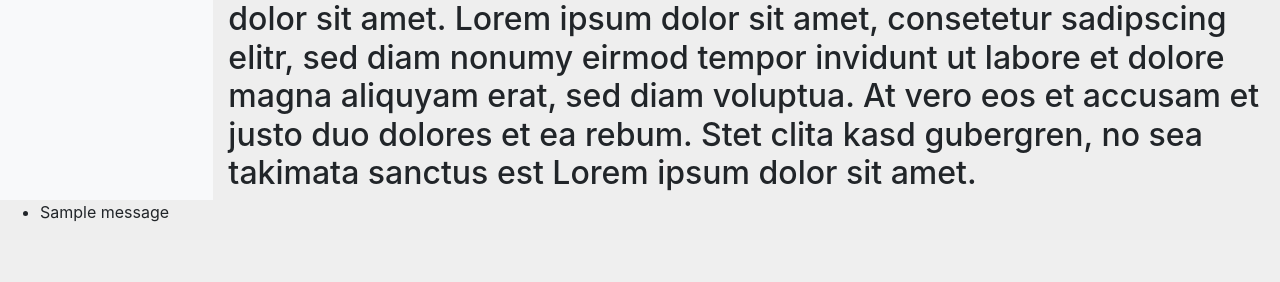
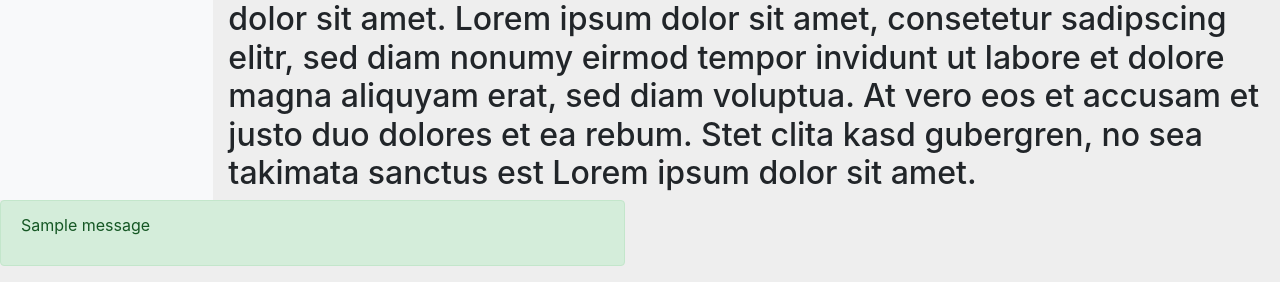
Before and after one commit to CaoKaiK/time_tracker, a Django app: page / in a window 1280 px wide. Shown: the part 617-899 px from the top of the page. Before the commit the page ends 839 px from the top, so only its background shows below. Run offline with Django 3.2, Linux system fonts and the light colour scheme; tables that the repository leaves empty hold one stand-in row (values such as "Sample post"); one stand-in notice (Sample message) is shown; some libraries are stand-ins or nearby versions.

Commit message:
EXTEND messages for projects createview

```diff
--- a/templates/base.html
+++ b/templates/base.html
@@ -67,11 +67,16 @@
     </div>
 
     {% if messages %}
-    <ul class="messages">
-        {% for message in messages %}
-        <li{% if message.tags %} class="{{ message.tags }}" {% endif %}>{{ message }}</li>
+    <div class="row">
+        <div class="col-sm-6 col-sm-offset-3">
+            {% for message in messages %}
+            <div class="alert alert-{{ message.tags }}" role="alert">
+                <p>{{ message }}</p>
+            </div>
             {% endfor %}
-    </ul>
+        </div>
+
+    </div>
     {% endif %}
 
 
--- a/tracker/models.py
+++ b/tracker/models.py
@@ -3,6 +3,7 @@ from django.db import models
 
 class Project(models.Model):
     project_name = models.CharField(max_length=20)
+    country_name = models.CharField(max_length=30)
     active = models.BooleanField(default=True)
 
     def __str__(self):
--- a/tracker/views.py
+++ b/tracker/views.py
@@ -18,10 +18,14 @@ class ProjectListView(ListView):
 class ProjectDetailView(DetailView):
     model = Project
 
-class ProjectCreateView(CreateView, SuccessMessageMixin):
+class ProjectCreateView(SuccessMessageMixin, CreateView):
     model = Project
-    fields = ['project_name']
-    success_message = "Project %(name)s was created" #TO DO
+    fields = [
+        'project_name',
+        'country_name',
+        ]
+
+    success_message = "Project %(project_name)s was created"
 
     def get_success_url(self):
         return reverse('projects-detail', kwargs={'pk': self.object.pk})
```
Also changed, not shown: tracker/migrations/0001_initial.py.
